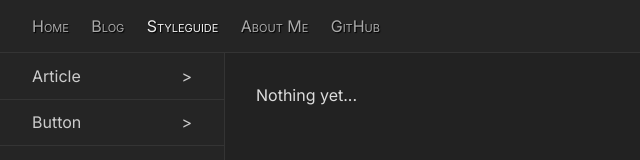
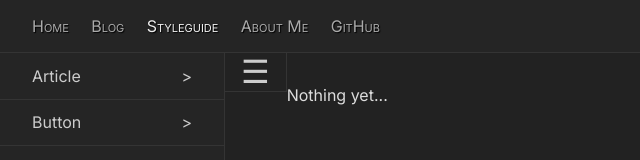
Before and after one commit to teddiewallie/tedwall.se, a Next.js app in the folder front/: page /styleguide in a window 1280 px wide. Shown: the top 160 px of the page, without its empty margins (0-640 px from the left). Built offline with nearby package versions, Linux system fonts and the light colour scheme.

Commit message:
hide sidebar

```diff
--- a/front/components/sidebar-item.tsx
+++ b/front/components/sidebar-item.tsx
@@ -10,7 +10,6 @@ const Outer = styled.section`
   position: relative;
   user-select: none;
   transition: background-color 0.1s ease-in;
-
 
   &:hover {
     background-color: rgba(0,0,0,0.2);
--- a/front/components/sidebar.tsx
+++ b/front/components/sidebar.tsx
@@ -2,6 +2,7 @@
 
 import styled from 'styled-components';
 import SidebarItem from './sidebar-item';
+import { useState } from 'react';
 
 const Section = styled.section`
   height: calc(100vh - 3.3em);
@@ -9,20 +10,44 @@ const Section = styled.section`
   background-color: #252525;
   border-right: 1px solid #343434;
   float: left;
+  transition: height 0.5s;
+`;
+
+const HiddenSection = styled.section`
+  display: none;
+`;
+
+const Toggle = styled.button`
+  border-radius: 0;
+  border-width: 0;
+  border-right: 1px solid #343434;
+  border-bottom: 1px solid #343434;
+  background-color: #222;
+  float: left;
+  position: relative;
+  font-size: 2em;
+  padding: 0 0.5em;
+  color: #ccc;
 `;
 
 const Sidebar = (props: {
   items: object
 }) => {
   const { items } = props;
+  const [ isHidden, setHidden ] = useState(false);
 
   const SidebarItems = Object.entries(items).map(([name, href], index) => {
     return (<SidebarItem key={`sidebar-${index}`} {...{name, href}} />);
   });
 
-  return (<Section>
-    { ...SidebarItems }
-  </Section>);
+  const Wrapper = isHidden ? HiddenSection : Section;
+
+  return (<>
+    <Wrapper>
+      { ...SidebarItems }
+    </Wrapper>
+    <Toggle onClick={() => setHidden(!isHidden)}>☰</Toggle>
+  </>);
 };
 
 export default Sidebar;
```
